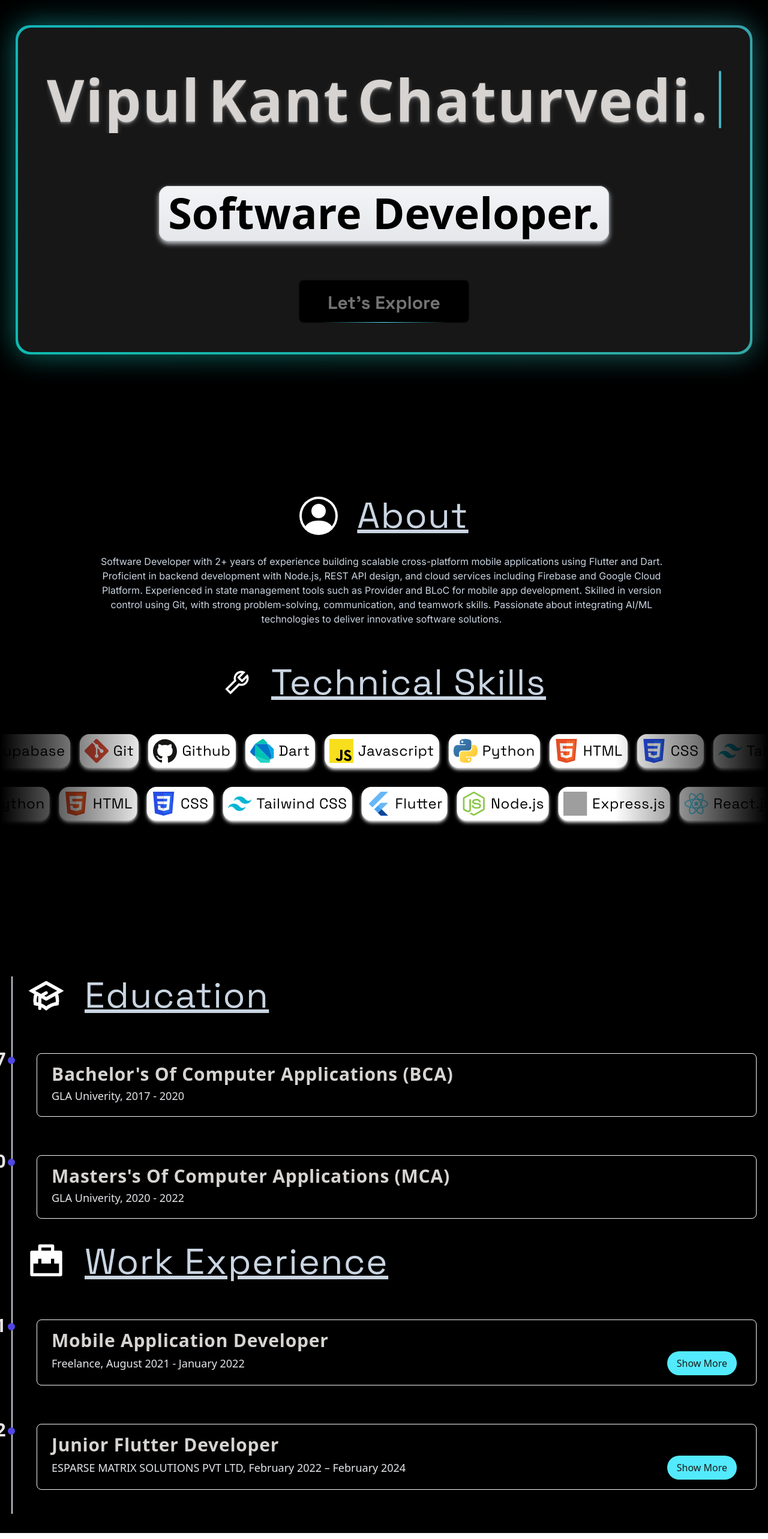
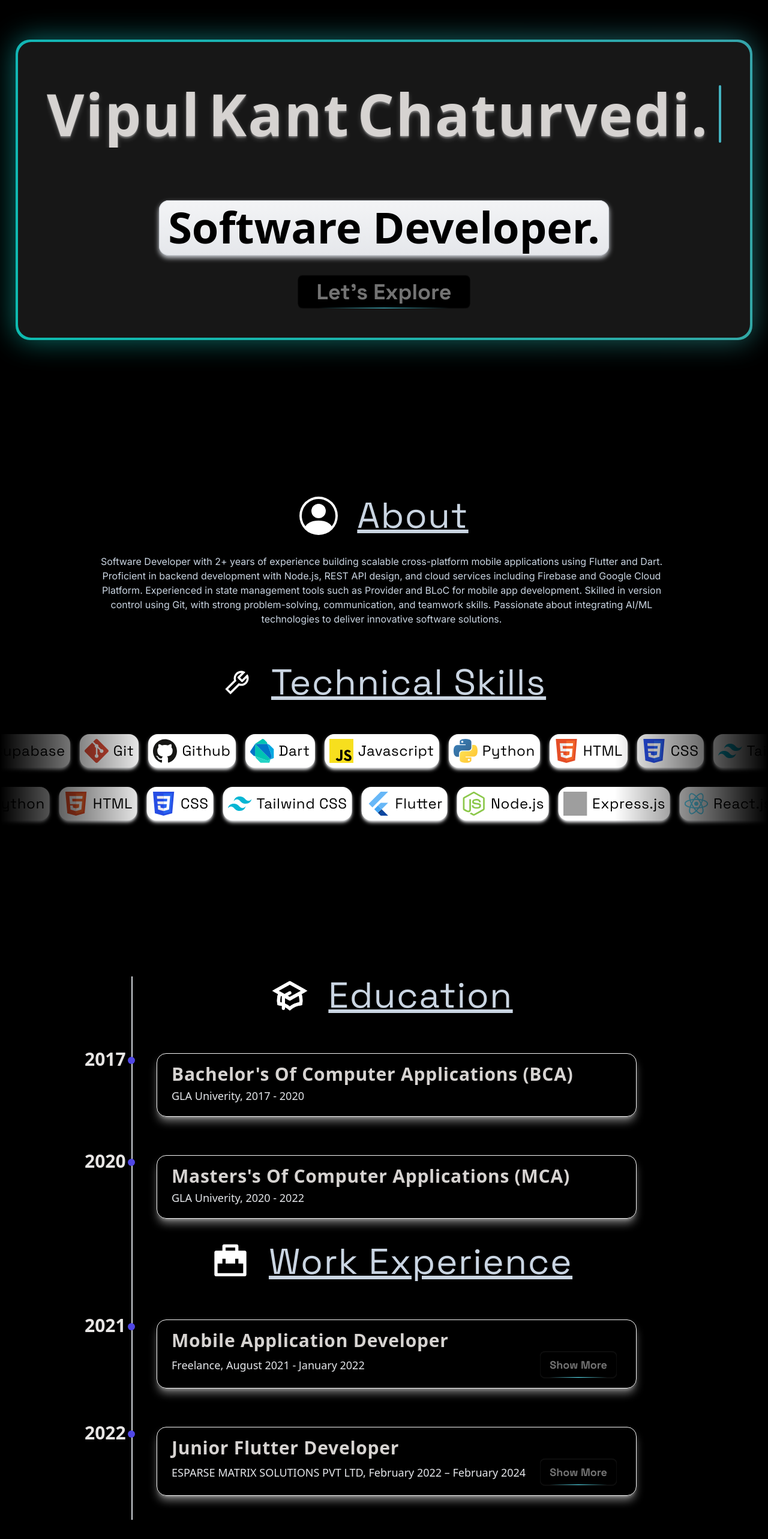
Before and after one commit to vipulkant99/portfolio, a React (Vite) app: page /home in a window 1280 px wide. Shown: the part 84-2650 px from the top of the page at 60% size. Built offline with nearby package versions, Linux system fonts and the light colour scheme; grey boxes are pictures that could not be loaded.

Commit message:
Done with experience section

```diff
--- a/src/screens/Home/Components/HeroButton.jsx
+++ b/src/screens/Home/Components/HeroButton.jsx
@@ -1,6 +1,6 @@
 import { motion } from "motion/react";
 
-function HeroButton() {
+function HeroButton({ className, children, onClick }) {
   return (
     <motion.button
       whileHover={{
@@ -10,7 +10,7 @@ function HeroButton() {
         y: -20,
       }}
       whileTap={{
-        y: [0, 30, 25],
+        y: [0, 30],
       }}
       style={{
         translateZ: 100,
@@ -19,11 +19,12 @@ function HeroButton() {
         duration: 0.3,
         ease: "easeInOut",
       }}
-      className=" group relative text-neutral-500 px-12 py-4 rounded-lg mt-16 bg-black font-bold text-4xl
-      shadow-[0px_1px_2px_0px_rgba(255,255,255,0.1)_inset,0px_-1px_2px_0px_rgba(255,255,255,0.1)_inset]"
+      onClick={onClick}
+      className={`group relative text-neutral-500 rounded-lg  bg-black font-bold text-4xl
+      shadow-[0px_1px_2px_0px_rgba(255,255,255,0.1)_inset,0px_-1px_2px_0px_rgba(255,255,255,0.1)_inset] ${className}`}
     >
-      <span className="group-hover:text-cyan-300 transition-colors duration-300 text-3xl font-space-grotesk">
-        Let's Explore
+      <span className="group-hover:text-cyan-300 transition-colors duration-300 font-space-grotesk">
+        {children}
       </span>
       <span className="absolute inset-x-0 bottom-px bg-gradient-to-r from-transparent via-cyan-300 to-transparent h-px w-3/4 mx-auto"></span>
       <span className="absolute opacity-0 group-hover:opacity-100 transition-opacity duration-300 inset-x-0 bottom-px bg-gradient-to-r from-transparent via-cyan-300 to-transparent h-[4px] w-full mx-auto blur-sm"></span>
--- a/src/screens/Home/Home.jsx
+++ b/src/screens/Home/Home.jsx
@@ -1,19 +1,74 @@
-import Button_1 from "../../components/Button_1";
+import { useEffect, useState } from "react";
+import { ScrollAnimation } from "../ScrollAnimation";
 import Header from "./Components/Header";
 import AboutSection from "./sections/AboutSection";
 import EducationSection from "./sections/EducationSection";
 import HeroSection from "./sections/HeroSection";
 
 function Home() {
+  const [activeSection, setActiveSection] = useState("");
+
+  useEffect(() => {
+    const sections = [
+      "hero",
+      "about",
+      "education",
+      "experience",
+      "projects",
+      "contact",
+    ];
+    const observers = [];
+
+    sections.forEach((id) => {
+      const element = document.getElementById(id);
+      if (!element) return;
+
+      const observer = new IntersectionObserver(
+        ([entry]) => {
+          if (entry.isIntersecting) {
+            if (id === "hero") {
+              setActiveSection("");
+            } else {
+              setActiveSection(id);
+            }
+          }
+        },
+        {
+          threshold: 0.6,
+        }
+      );
+
+      observer.observe(element);
+      observers.push(observer);
+    });
+
+    return () => {
+      observers.forEach((observer) => observer.disconnect());
+    };
+  }, []);
+
   return (
     <>
-      <Header />
+      <Header activeSection={activeSection} />
       <div>
-        <div className="bg-black h-screen flex items-center justify-center">
+        <section
+          id="hero"
+          className="bg-black h-screen flex items-center justify-center"
+        >
           <HeroSection />
-        </div>
-        <AboutSection />
-        <EducationSection />
+        </section>
+
+        <ScrollAnimation>
+          <section id="about">
+            <AboutSection />
+          </section>
+        </ScrollAnimation>
+
+        <ScrollAnimation>
+          <section id="education">
+            <EducationSection />
+          </section>
+        </ScrollAnimation>
       </div>
     </>
   );
--- a/src/screens/Home/sections/EducationSection.jsx
+++ b/src/screens/Home/sections/EducationSection.jsx
@@ -3,19 +3,7 @@ import { HiOutlineAcademicCap } from "react-icons/hi";
 import { MdOutlineCastForEducation } from "react-icons/md";
 import { RiBriefcase2Fill } from "react-icons/ri";
 import WorkSection from "./WorkSection";
-
-const educationTimeline = [
-  {
-    start: "2017",
-    time: "2017 - 2020",
-    degree: "Bachelor's Of Computer Applications (BCA)",
-  },
-  {
-    start: "2020",
-    time: "2020 - 2022",
-    degree: "Masters's Of Computer Applications (MCA)",
-  },
-];
+import { EducationTimeline } from "../../../util/constants";
 
 function EducationSection() {
   return (
@@ -26,21 +14,21 @@ function EducationSection() {
       <div className="flex flex-col gap-8 items-center justify-center mt-28 mb-8">
         <div className="relative border-l-2 border-gray-300 pl-6">
           {/*timeline line*/}
-          <div className="flex gap-8 items-center justify-start">
+          <div className="flex gap-8 items-center justify-center">
             {/* div Education */}
             <HiOutlineAcademicCap size={64} color="white" />
             <h1 className="text-6xl underline text-slate-300  font-space-grotesk tracking-wide">
               Education
             </h1>
           </div>
-          {educationTimeline.map((item) => {
+          {EducationTimeline.map((item) => {
             return (
               <div className="relative mb-10 ml-4 flex items-start mt-16">
                 <div className="absolute -left-30 -top-2 text-right w-12 text-3xl font-semibold text-stone-200">
                   {item.start}
                 </div>
                 <div className="absolute w-3 h-3 bg-[#4f46e5] rounded-full -left-12 top-1.5" />
-                <div className="pl-6 border border-stone-100 py-4 px-8 rounded-lg max-w-[1200px] w-screen">
+                <div className="pl-6 border border-neutral-100 py-4 px-8 rounded-2xl max-w-[800px] w-screen shadow-lg shadow-neutral-100/50">
                   <h3 className="m-0 text-3xl font-bold text-stone-300 tracking-wide">
                     {item.degree}
                   </h3>
@@ -51,8 +39,9 @@ function EducationSection() {
               </div>
             );
           })}
-
-          <WorkSection />
+          <section id="experience">
+            <WorkSection />
+          </section>
         </div>
       </div>
     </div>
--- a/src/screens/Home/sections/HeroSection.jsx
+++ b/src/screens/Home/sections/HeroSection.jsx
@@ -26,7 +26,9 @@ function HeroSection() {
         <span className="pt-16 text-4xl">
           <ContainerTextFlip />
         </span>
-        <HeroButton />
+        <HeroButton className="px-8 py-2 mt-8 text-3xl">
+          Let's Explore
+        </HeroButton>
       </div>
       {/* <img
         src="/profile_pic.jpg"
--- a/src/screens/Home/sections/WorkSection.jsx
+++ b/src/screens/Home/sections/WorkSection.jsx
@@ -1,55 +1,32 @@
 import { useState } from "react";
 import { RiBriefcase2Fill } from "react-icons/ri";
-
-const workTimeline = [
-  {
-    index: 0,
-    start: "2021",
-    time: "August 2021 - January 2022",
-    company: "Freelance",
-    title: "Mobile Application Developer",
-    content: [
-      "Designed and built a mobile app for IoT-based green roof plantation monitoring.",
-      "Integrated real-time sensor data (e.g., moisture, temperature) using Firebase Realtime Database.",
-      "Visualized live environmental metrics within the app through dynamic, user-friendly dashboards.",
-      "Implemented Firebase Authentication for secure, end-to-end access with email/password login and session handling.",
-    ],
-  },
-  {
-    index: 1,
-    start: "2022",
-    time: "February 2022 – February 2024",
-    company: "ESPARSE MATRIX SOLUTIONS PVT LTD",
-    title: "Junior Flutter Developer",
-    content: [
-      "Led end-to-end development of mobile applications integrating Firebase Authentication, Storage, and cloud functions.",
-      "Published and maintained 2+ apps on App Store and Google Play Store.",
-      "Integrated and prototyped Agora Video Calling API; discontinued due to technical challenges",
-      "Collaborated with backend teams to ensure seamless API integration and real-time data synchronization.",
-    ],
-  },
-];
+import HeroButton from "../Components/HeroButton";
+import { WorkTimeline } from "../../../util/constants";
 
 function WorkSection() {
   const [curretIndex, setCurrentIndex] = useState(null);
+
+  function handleClick(item) {
+    setCurrentIndex((index) => (item.index === index ? null : item.index));
+  }
   return (
     <div id="experience">
       {/* Work Experience */}
-      <div className="flex gap-8 items-center justify-start">
+      <div className="flex gap-8 items-center justify-center">
         {/* div Education */}
         <RiBriefcase2Fill size={64} color="white" />
         <h1 className="text-6xl underline text-slate-300  font-space-grotesk tracking-wide">
           Work Experience
         </h1>
       </div>
-      {workTimeline.map((item) => {
+      {WorkTimeline.map((item) => {
         return (
           <div className="relative mb-10 ml-4 flex items-start mt-16">
             <div className="absolute -left-30 -top-2 text-3xl text-right w-12 font-semibold text-stone-200">
               {item.start}
             </div>
             <div className="absolute w-3 h-3 bg-[#4f46e5] rounded-full -left-12 top-1.5" />
-            <div className="pl-6 border border-stone-100 py-4 px-8 rounded-lg max-w-[1200px] w-screen">
+            <div className="pl-6 border border-neutral-100 py-4 px-8 rounded-2xl max-w-[800px] w-screen shadow-lg shadow-neutral-100/50">
               <h3 className="m-0 text-3xl tracking-wide font-bold text-stone-300">
                 {item.title}
               </h3>
@@ -57,16 +34,18 @@ function WorkSection() {
                 <p className="my-1 text-lg text-gray-200">
                   {item.company}, {item.time}
                 </p>
-                <button
-                  className="bg-cyan-300 text-stone-900 rounded-full px-4 py-2"
-                  onClick={() =>
-                    setCurrentIndex((index) =>
-                      item.index === index ? null : item.index
-                    )
-                  }
+                <HeroButton
+                  className="px-4 py-2 text-lg"
+                  onClick={() => handleClick(item)}
                 >
                   {curretIndex === item.index ? "Show Less" : "Show More"}
-                </button>
+                </HeroButton>
+                {/* <button
+                  className="bg-cyan-300 text-stone-900 rounded-full "
+                  onClick={() => handleClick(item)}
+                >
+
+                </button> */}
               </div>
               {curretIndex === item.index && (
                 <span>
--- /dev/null
+++ b/src/screens/ScrollAnimation.jsx
@@ -0,0 +1,19 @@
+import { motion, useInView } from "framer-motion";
+import { useRef } from "react";
+
+export const ScrollAnimation = ({ children }) => {
+  const ref = useRef(null);
+  const isInView = useInView(ref, { once: true, margin: "-100px" });
+
+  return (
+    <motion.div
+      ref={ref}
+      initial={{ opacity: 0, y: -80 }} // 👈 comes from top
+      animate={isInView ? { opacity: 1, y: 0 } : {}}
+      transition={{ duration: 0.6, ease: "easeOut" }}
+      className="overflow-hidden" //
+    >
+      {children}
+    </motion.div>
+  );
+};
--- /dev/null
+++ b/src/util/constants.jsx
@@ -0,0 +1,109 @@
+export const TechStacks = [
+  {
+    name: "Dart",
+    src: "/techstack/dart.svg",
+  },
+  {
+    name: "Javascript",
+    src: "/techstack/js.svg",
+  },
+  {
+    name: "Python",
+    src: "/techstack/python.svg",
+  },
+  {
+    name: "HTML",
+    src: "/techstack/html.svg",
+  },
+  {
+    name: "CSS",
+    src: "/techstack/css.svg",
+  },
+  {
+    name: "Tailwind CSS",
+    src: "/techstack/tailwind.svg",
+  },
+  {
+    name: "Flutter",
+    src: "/techstack/flutter.svg",
+  },
+  {
+    name: "Node.js",
+    src: "/techstack/node.svg",
+  },
+  {
+    name: "Express.js",
+    src: "/techstack/expressjs.svg",
+  },
+  {
+    name: "React.js",
+    src: "/techstack/reactjs.svg",
+  },
+
+  {
+    name: "Mongo DB",
+    src: "/techstack/mongo.svg",
+  },
+  {
+    name: "MySQL",
+    src: "/techstack/sql.svg",
+  },
+  {
+    name: "Firebase",
+    src: "/techstack/firebase.svg",
+  },
+  {
+    name: "Supabase",
+    src: "/techstack/supabase.svg",
+  },
+  {
+    name: "Git",
+    src: "/techstack/git.svg",
+  },
+  {
+    name: "Github",
+    src: "/techstack/github.svg",
+  },
+];
+
+export const EducationTimeline = [
+  {
+    start: "2017",
+    time: "2017 - 2020",
+    degree: "Bachelor's Of Computer Applications (BCA)",
+  },
+  {
+    start: "2020",
+    time: "2020 - 2022",
+    degree: "Masters's Of Computer Applications (MCA)",
+  },
+];
+
+export const WorkTimeline = [
+  {
+    index: 0,
+    start: "2021",
+    time: "August 2021 - January 2022",
+    company: "Freelance",
+    title: "Mobile Application Developer",
+    content: [
+      "Designed and built a mobile app for IoT-based green roof plantation monitoring.",
+      "Integrated real-time sensor data (e.g., moisture, temperature) using Firebase Realtime Database.",
+      "Visualized live environmental metrics within the app through dynamic, user-friendly dashboards.",
+      "Implemented Firebase Authentication for secure, end-to-end access with email/password login and session handling.",
+    ],
+  },
+  {
+    index: 1,
+    start: "2022",
+    time: "February 2022 – February 2024",
+    company: "ESPARSE MATRIX SOLUTIONS PVT LTD",
+    title: "Junior Flutter Developer",
+    content: [
+      "Led end-to-end development of mobile applications integrating Firebase Authentication, Storage, and cloud functions.",
+      "Published and maintained 2+ apps on App Store and Google Play Store.",
+      "Integrated and prototyped Agora Video Calling API; discontinued due to technical challenges",
+      "Collaborated with backend teams to ensure seamless API integration and real-time data synchronization.",
+    ],
+  },
+];
```
Also changed, not shown: src/screens/Home/Components/Header.jsx (+13 -21 lines), src/screens/Home/sections/AboutSection.jsx (+3 -69 lines), public/project/avinda_admin.png (added), public/project/avinya.png (added).
